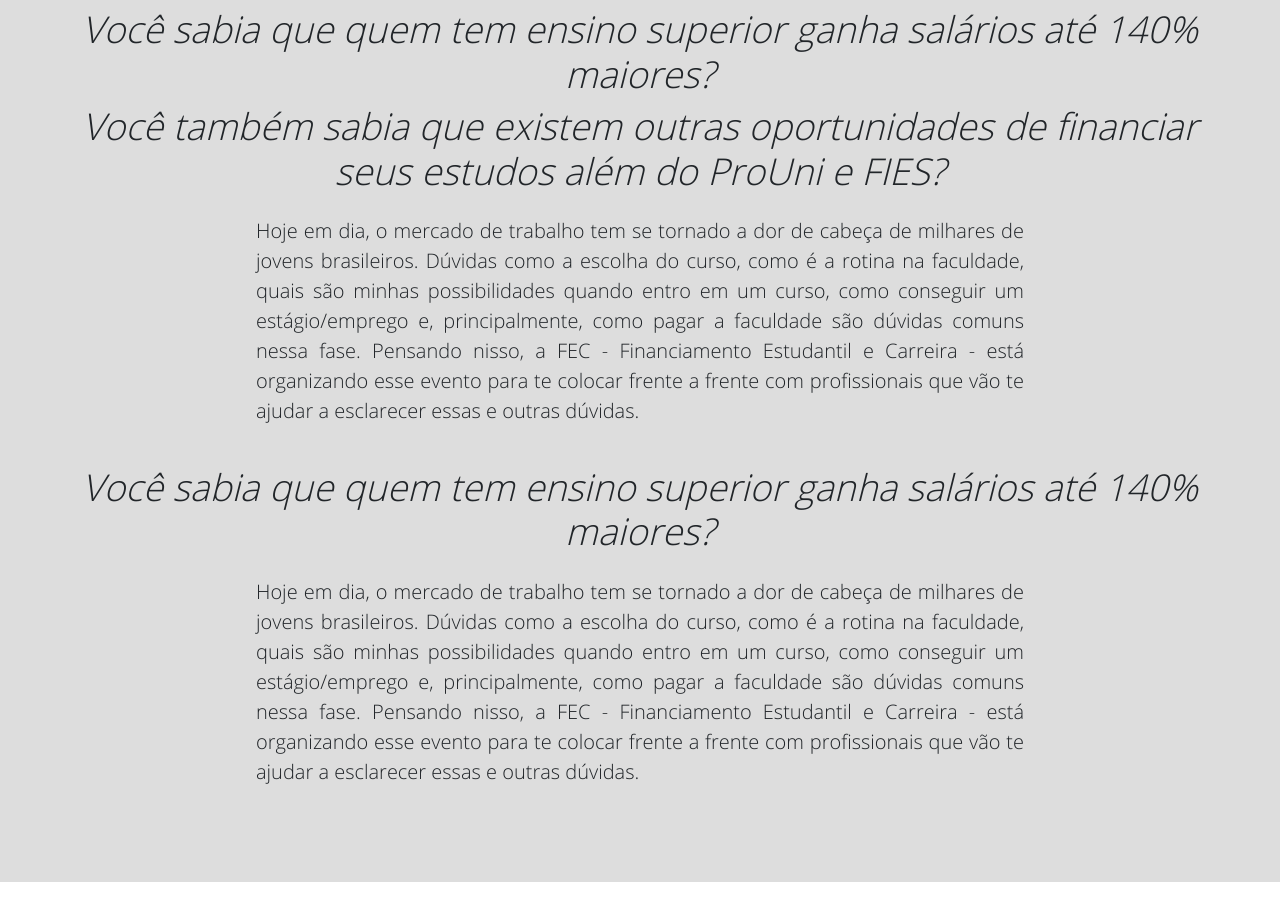
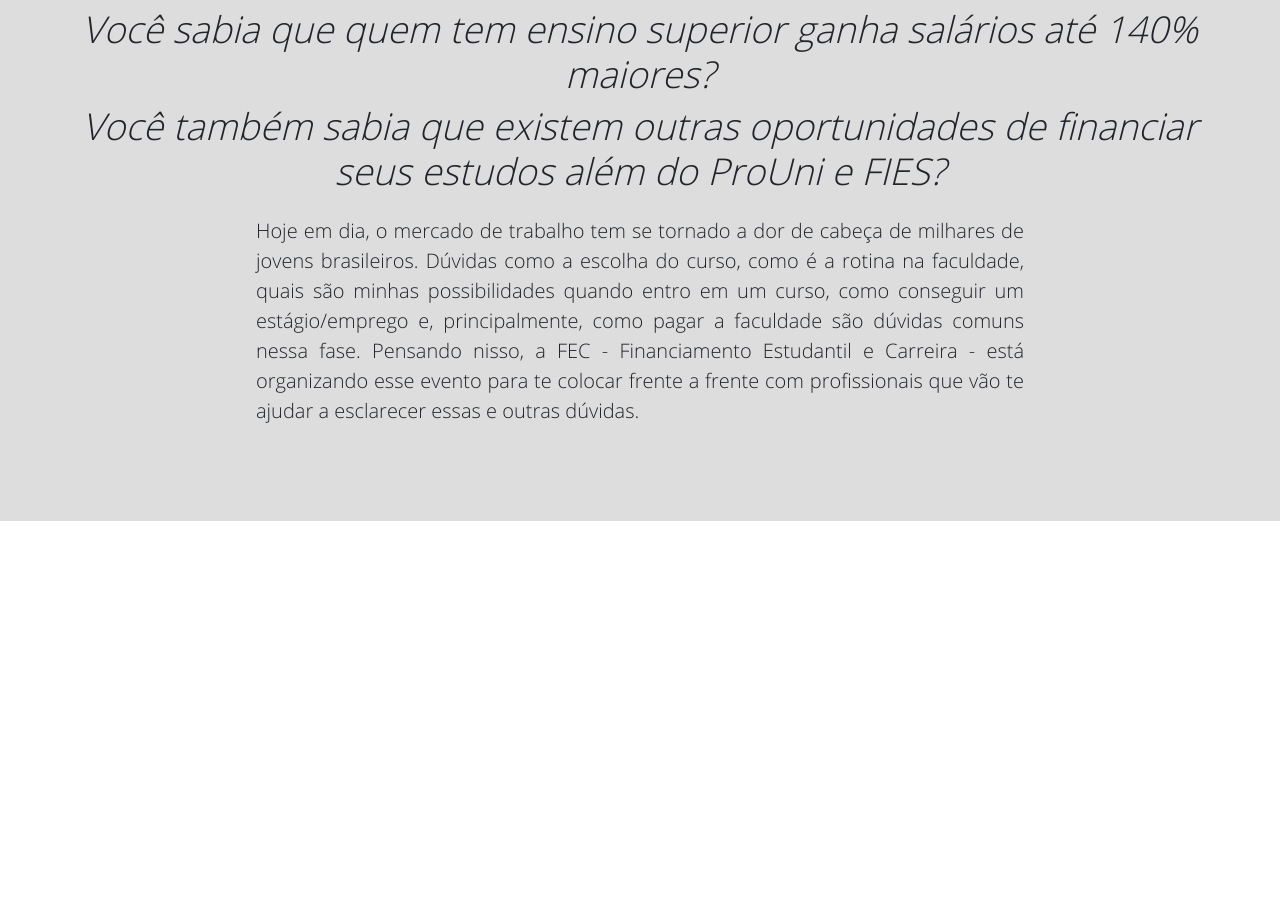
Before and after one commit to bruno-rcn/projeto-fec, a website: page index.html in a window 1280 px wide. Shown: the part 1053-1955 px from the top of the page. After the commit the page ends 1594 px from the top, so only its background shows below. Drawn offline with nearby package versions, Linux system fonts and the light colour scheme; a script that the page names is missing.

Commit message:
edicao dos textos

```diff
--- a/index.html
+++ b/index.html
@@ -98,15 +98,6 @@
                 </p>
              </div>
           <!--center-->
-          <br/>
-          <div class="center">
-            <h2><i> Você sabia que quem tem ensino superior ganha salários até 140% maiores?</i></h2>
-            <p>Hoje em dia, o mercado de trabalho tem se tornado a dor de cabeça de milhares de jovens brasileiros. Dúvidas como a escolha do curso, como é a rotina na faculdade, quais são minhas possibilidades quando entro em um curso, como conseguir um estágio/emprego e, principalmente, como pagar a faculdade são dúvidas comuns nessa fase.
-
-              Pensando nisso, a FEC - Financiamento Estudantil e Carreira - está organizando esse evento para te colocar frente a frente com profissionais que vão te ajudar a esclarecer essas e outras dúvidas.
-              </p>
-           </div>
-        <!--center-->
 
 
             <div class="arrow"></div>
```
